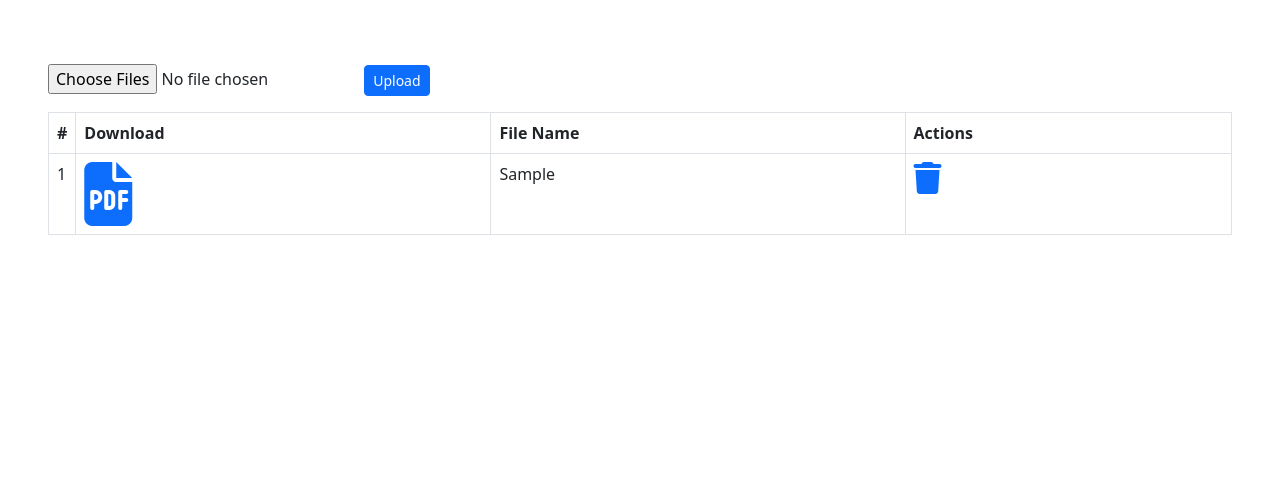
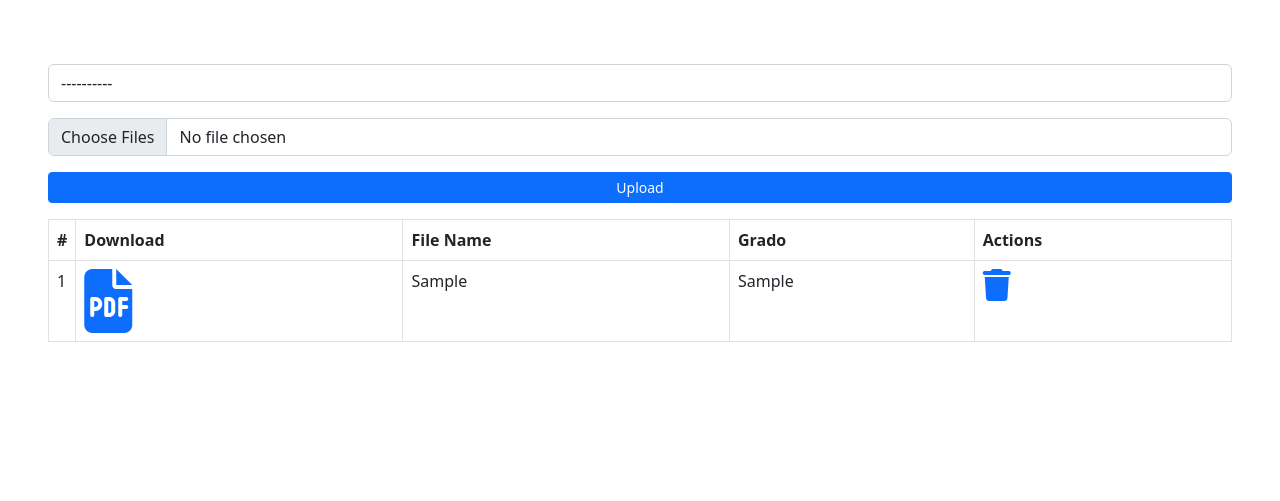
Before and after one commit to ljavierrodriguez/tienda-django, a Django app: page /upload-files/ in a window 1280 px wide. Shown: the part 56-557 px from the top of the page. Run offline with Django 4.2, Linux system fonts and the light colour scheme; tables that the repository leaves empty hold one stand-in row (values such as "Sample post"); some libraries are stand-ins or nearby versions.

Commit message:
Update Uploading Files

```diff
--- a/tienda/shop/models.py
+++ b/tienda/shop/models.py
@@ -1,3 +1,4 @@
+from pyexpat import model
 from django.conf import settings
 from django.db import models
 from django.utils import timezone
@@ -70,6 +71,7 @@ class ProductLike(models.Model):
 
 
 class UploadPdf(models.Model):
+    grado = models.TextField(max_length=200, blank=True, null=True)
     resumes = models.FileField(upload_to="resumes/", blank=True, null=True)
 
     class Meta:
--- a/tienda/shop/views.py
+++ b/tienda/shop/views.py
@@ -73,17 +73,21 @@ class UploadFilesView(View):
         cart = Cart(request)
         total = cart.__len__()
 
+        grados = [{"id": 1, "name":"Grado 1"}, {"id": 2, "name": "Grado 2"}]
+        #grados = Grado.objects.all()
+
         files = UploadPdf.objects.all()
 
-        return render(request, self.template_name, {"total": total, "files": files })
+        return render(request, self.template_name, {"total": total, "files": files, "grados": grados })
 
     def post(self, request):
 
         #print(request.POST)
+        grado = request.POST.get("grado")
         #print(request.FILES)
         files = request.FILES.getlist('file')
         for file in files:
-            file_instance = UploadPdf(resumes=file)
+            file_instance = UploadPdf(resumes=file, grado=grado)
             file_instance.save()
 
         return redirect('/upload-files/')
--- a/tienda/templates/layouts/base.html
+++ b/tienda/templates/layouts/base.html
@@ -36,5 +36,8 @@
 
         <!-- Dropzonejs JS -->
         <script src="https://unpkg.com/dropzone@5/dist/min/dropzone.min.js"></script>
+        <script>
+            Dropzone.discover();
+        </script>
     </body>
 </html>
--- a/tienda/templates/upload.html
+++ b/tienda/templates/upload.html
@@ -2,9 +2,15 @@
 
 {% block content %}
 <section class="p-5">
-<form action="{% url 'upload' %}" class="dropzone my-3" id="my-awesome-dropzone" method="post" enctype="multipart/form-data">
+<form action="{% url 'upload' %}" class="dropzone my-3 d-grid" id="my-awesome-dropzone" method="post" enctype="multipart/form-data">
     {% csrf_token %}
-    <input type="file" name="file" multiple/>
+    <select class="form-control mb-3" name="grado" required>
+        <option value="">----------</option>
+        {% for grado in grados %}
+            <option value="{{ grado.id }}">{{ grado.name }}</option>
+        {% endfor %}
+    </select>
+    <input class="form-control mb-3" type="file" name="file" multiple/>
     <button class="btn btn-primary btn-sm gap-2">Upload</button>
 </form>
 
@@ -15,6 +21,7 @@
             <th>#</th>
             <th>Download</th>
             <th>File Name</th>
+            <th>Grado</th>
             <th>Actions</th>
         </tr>
     </thead>
@@ -24,6 +31,7 @@
                 <td width="2%">{{ file.id }}</td>
                 <td><a href="{{ file.resumes.url }}" download><i class="fas fa-file-pdf fa-4x"></i></a></td>
                 <td>{{ file.resumes }}</td>
+                <td>{{ file.grado }}</td>
                 <td><a href="{% url 'delete-file' file.id %}"><i class="fas fa-trash fa-2x"></i></a></td>
             </tr>
         {% endfor %}
```
Also changed, not shown: tienda/shop/migrations/0004_uploadpdf_grado.py (added).
